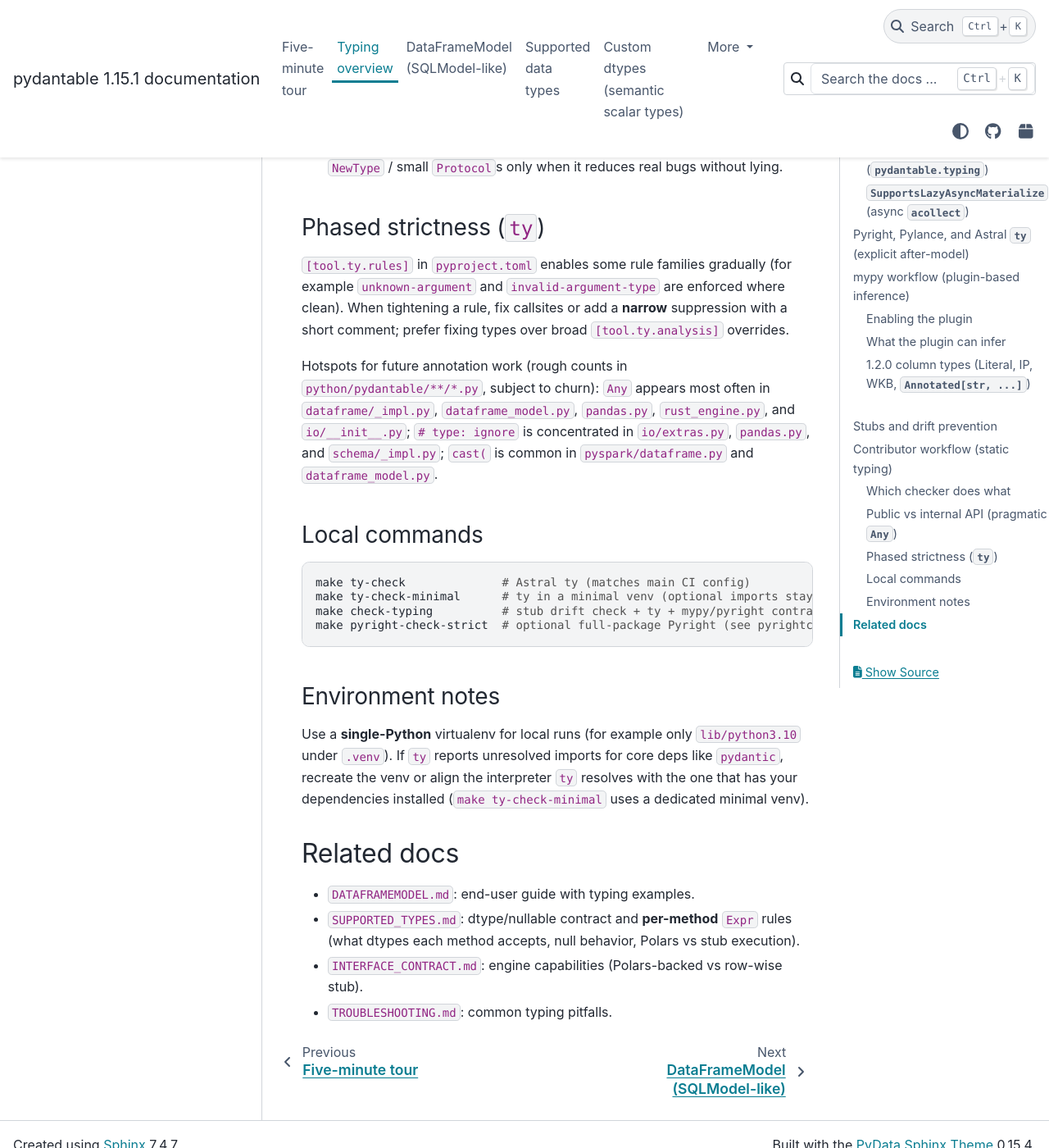
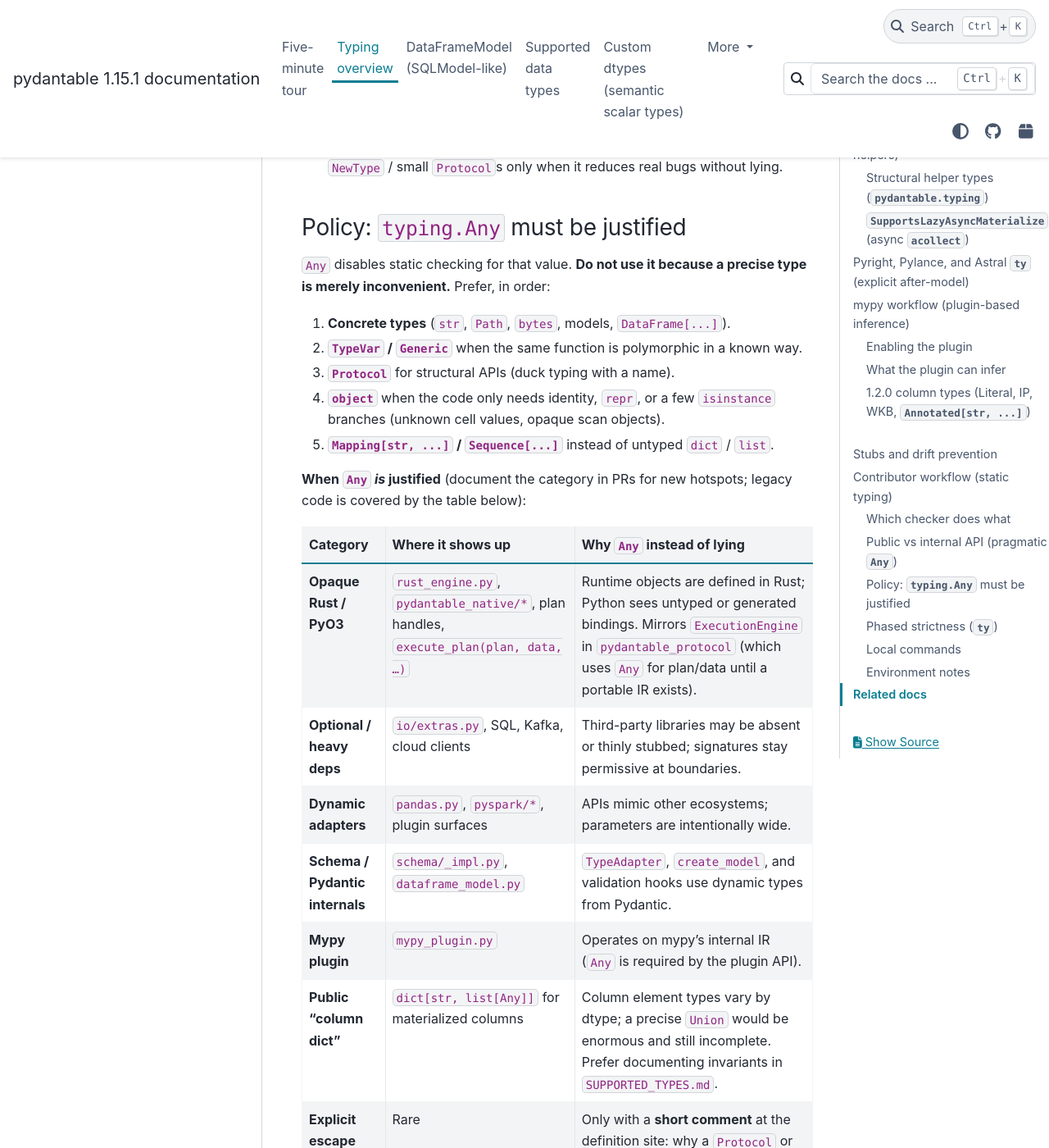
Before and after one commit to eddiethedean/pydantable, a Sphinx documentation site: the page built from docs/TYPING.md, in a window 1280 px wide and 1400 px high, scrolled down 6466 px. Shown: the whole window at 82% size. Built offline with Sphinx 7.4.7 and the PyData theme 0.15.4, drawn with Linux system fonts in a browser that asks for light colours; the version number is read from the project's files by our own code; some of the changed text lies outside the part shown.

Commit message:
docs(typing): policy for Any; narrow object where honest
- TYPING.md: when Any is justified vs prefer Protocol/object/TypeVar
- Internal helpers: use object for scan roots, HTML cells, dtype checks
- rust_engine: document opaque plan/data Any vs ExecutionEngine

```diff
--- a/docs/TYPING.md
+++ b/docs/TYPING.md
@@ -173,6 +173,30 @@
 - **Public surface** — imports from `pydantable`, `pydantable.dataframe`, and documented I/O helpers: prefer concrete types, `Protocol`s, `PathLike`, `Mapping`/`Sequence`, and `TYPE_CHECKING` imports for types that would create cycles.
 - **Internal modules** — engine plans, Rust handles, and dynamic adapters may keep `Any` where the runtime type is opaque or checker-specific; narrow with `NewType` / small `Protocol`s only when it reduces real bugs without lying.
 
+### Policy: `typing.Any` must be justified
+
+`Any` disables static checking for that value. **Do not use it because a precise type is merely inconvenient.** Prefer, in order:
+
+1. **Concrete types** (`str`, `Path`, `bytes`, models, `DataFrame[...]`).
+2. **`TypeVar` / `Generic`** when the same function is polymorphic in a known way.
+3. **`Protocol`** for structural APIs (duck typing with a name).
+4. **`object`** when the code only needs identity, `repr`, or a few `isinstance` branches (unknown cell values, opaque scan objects).
+5. **`Mapping[str, ...]` / `Sequence[...]`** instead of untyped `dict` / `list`.
+
+**When `Any` *is* justified** (document the category in PRs for new hotspots; legacy code is covered by the table below):
+
+| Category | Where it shows up | Why `Any` instead of lying |
+|----------|-------------------|----------------------------|
+| **Opaque Rust / PyO3** | `rust_engine.py`, `pydantable_native/*`, plan handles, `execute_plan(plan, data, …)` | Runtime objects are defined in Rust; Python sees untyped or generated bindings. Mirrors `ExecutionEngine` in `pydantable_protocol` (which uses `Any` for plan/data until a portable IR exists). |
+| **Optional / heavy deps** | `io/extras.py`, SQL, Kafka, cloud clients | Third-party libraries may be absent or thinly stubbed; signatures stay permissive at boundaries. |
+| **Dynamic adapters** | `pandas.py`, `pyspark/*`, plugin surfaces | APIs mimic other ecosystems; parameters are intentionally wide. |
+| **Schema / Pydantic internals** | `schema/_impl.py`, `dataframe_model.py` | `TypeAdapter`, `create_model`, and validation hooks use dynamic types from Pydantic. |
+| **Mypy plugin** | `mypy_plugin.py` | Operates on mypy’s internal IR (`Any` is required by the plugin API). |
+| **Public “column dict”** | `dict[str, list[Any]]` for materialized columns | Column element types vary by dtype; a precise `Union` would be enormous and still incomplete. Prefer documenting invariants in `SUPPORTED_TYPES.md`. |
+| **Explicit escape hatch** | Rare | Only with a **short comment** at the definition site: why a `Protocol` or `TypeVar` is not yet possible (e.g. circular import, pending refactor). |
+
+**Review rule:** If you add new `Any` on a **public** symbol, add a sentence in the docstring or link to this section. If you can use `object` or a `Protocol` without changing behavior, use that instead.
+
 ### Phased strictness (`ty`)
 
 `[tool.ty.rules]` in `pyproject.toml` enables some rule families gradually (for example `unknown-argument` and `invalid-argument-type` are enforced where clean). When tightening a rule, fix callsites or add a **narrow** suppression with a short comment; prefer fixing types over broad `[tool.ty.analysis]` overrides.
```
Also changed, not shown: 4 other files.
